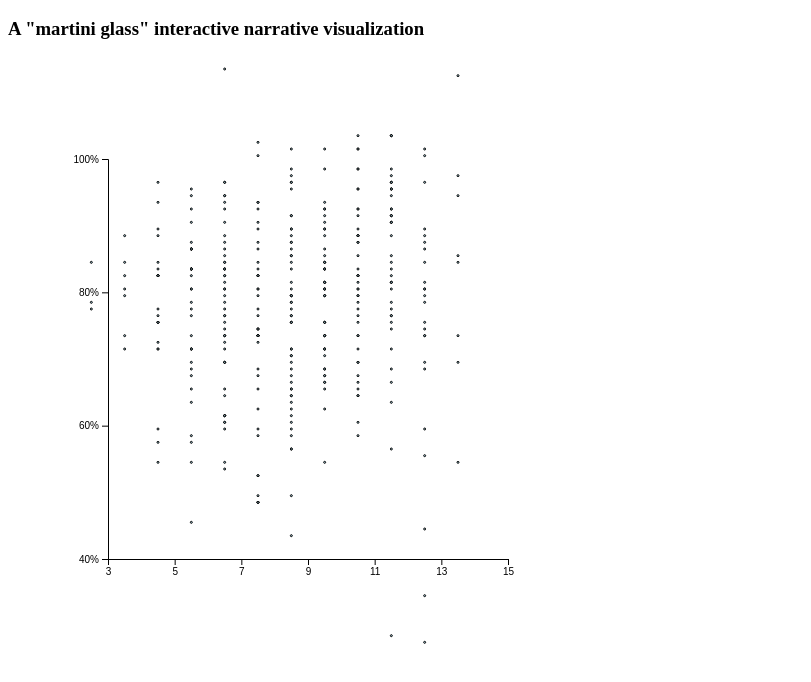
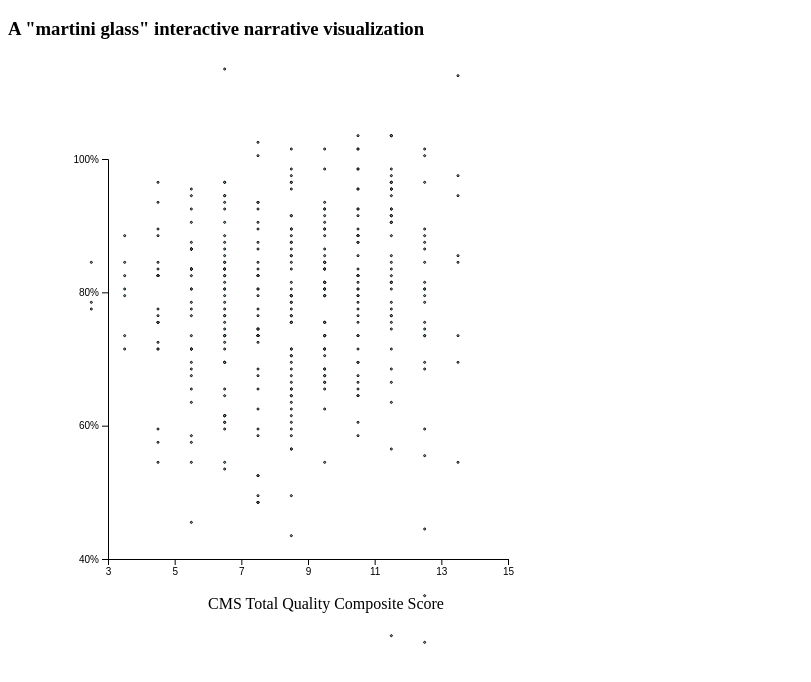
Before and after one commit to justinqquall/justinqquall.github.io, a plain HTML site: page index.html in a window 1280 px wide. Shown: the part 48-730 px from the top of the page, without its empty margins (0-811 px from the left). Drawn offline with nearby package versions, Linux system fonts and the light colour scheme.

Commit message:
Add axis labels

```diff
--- a/index.html
+++ b/index.html
@@ -41,6 +41,18 @@ async function init() {
   d3.select('svg').append('g')
     .attr('transform', 'translate('+100+','+500+')')
     .call(d3.axisBottom(xScale).tickValues([3,5,7,9,11,13,15]).tickFormat(d3.format("d")));
+
+  d3.select('svg').append("text")
+    .attr("x", 200)
+    .attr("y", 550)
+    .text("CMS Total Quality Composite Score");
+
+  d3.select('svg').append("text")
+    .attr("x", 50)
+    .attr("y", 400)
+    .attr("transform", "rotate(-90)")
+    .text("Occupancy Rate");
+
 }
 
 </script>
```
